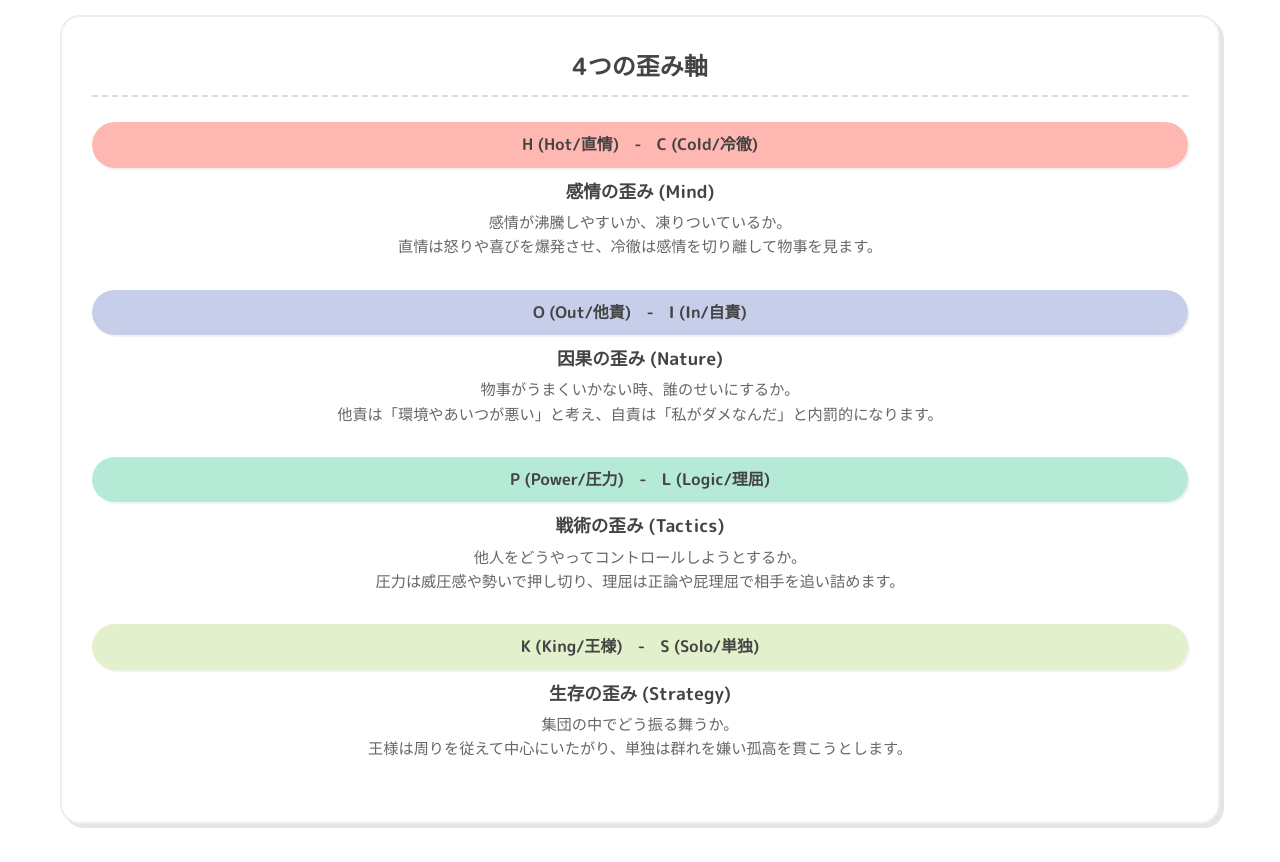
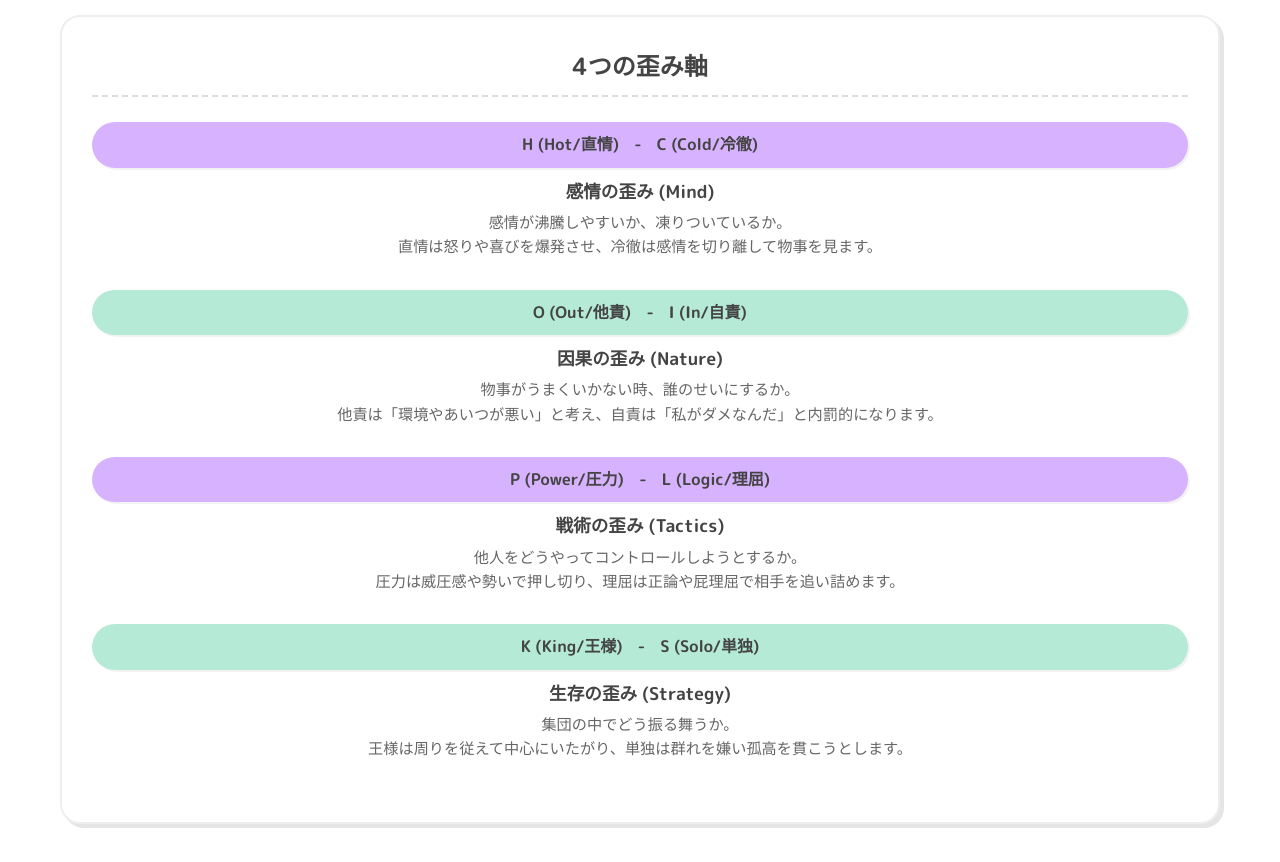
Before and after one commit to so0727/hinekure-diagnosis, a React (Vite) app: page /#/about in a window 1280 px wide. Shown: the part 400-1262 px from the top of the page. Built offline with nearby package versions, Linux system fonts and the light colour scheme.

Commit message:
UI: Retry updating About page axis colors to Purple/Mint

```diff
--- a/src/pages/About.tsx
+++ b/src/pages/About.tsx
@@ -33,7 +33,7 @@ export const About: React.FC = () => {
                     <h2 className={styles.sectionTitle}>4つの歪み軸</h2>
 
                     <div className={styles.axisContainer}>
-                        <div className={styles.axisHeader} style={{ background: '#FFB7B2' }}>
+                        <div className={styles.axisHeader} style={{ background: '#D7B2FF' }}>
                             <span>H (Hot/直情)</span> - <span>C (Cold/冷徹)</span>
                         </div>
                         <h3 className={styles.axisName}>感情の歪み (Mind)</h3>
@@ -44,7 +44,7 @@ export const About: React.FC = () => {
                     </div>
 
                     <div className={styles.axisContainer}>
-                        <div className={styles.axisHeader} style={{ background: '#C7CEEA' }}>
+                        <div className={styles.axisHeader} style={{ background: '#B5EAD7' }}>
                             <span>O (Out/他責)</span> - <span>I (In/自責)</span>
                         </div>
                         <h3 className={styles.axisName}>因果の歪み (Nature)</h3>
@@ -55,7 +55,7 @@ export const About: React.FC = () => {
                     </div>
 
                     <div className={styles.axisContainer}>
-                        <div className={styles.axisHeader} style={{ background: '#B5EAD7' }}>
+                        <div className={styles.axisHeader} style={{ background: '#D7B2FF' }}>
                             <span>P (Power/圧力)</span> - <span>L (Logic/理屈)</span>
                         </div>
                         <h3 className={styles.axisName}>戦術の歪み (Tactics)</h3>
@@ -66,7 +66,7 @@ export const About: React.FC = () => {
                     </div>
 
                     <div className={styles.axisContainer}>
-                        <div className={styles.axisHeader} style={{ background: '#E2F0CB' }}>
+                        <div className={styles.axisHeader} style={{ background: '#B5EAD7' }}>
                             <span>K (King/王様)</span> - <span>S (Solo/単独)</span>
                         </div>
                         <h3 className={styles.axisName}>生存の歪み (Strategy)</h3>
```
